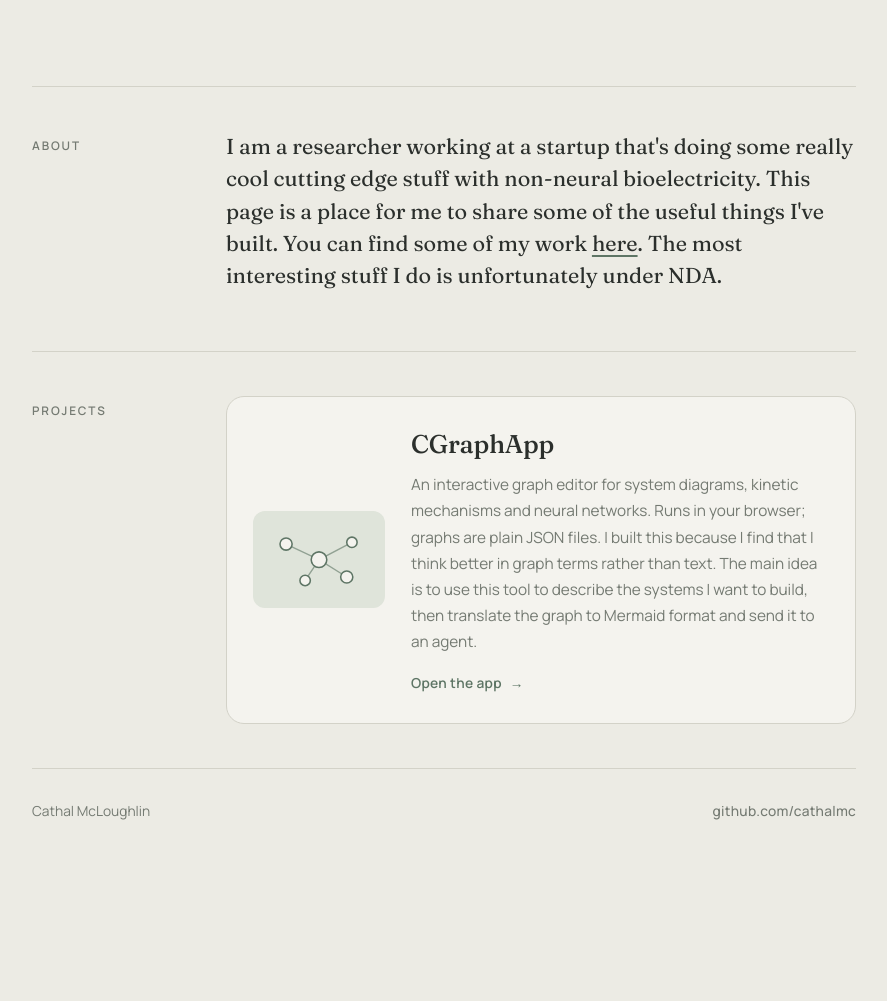
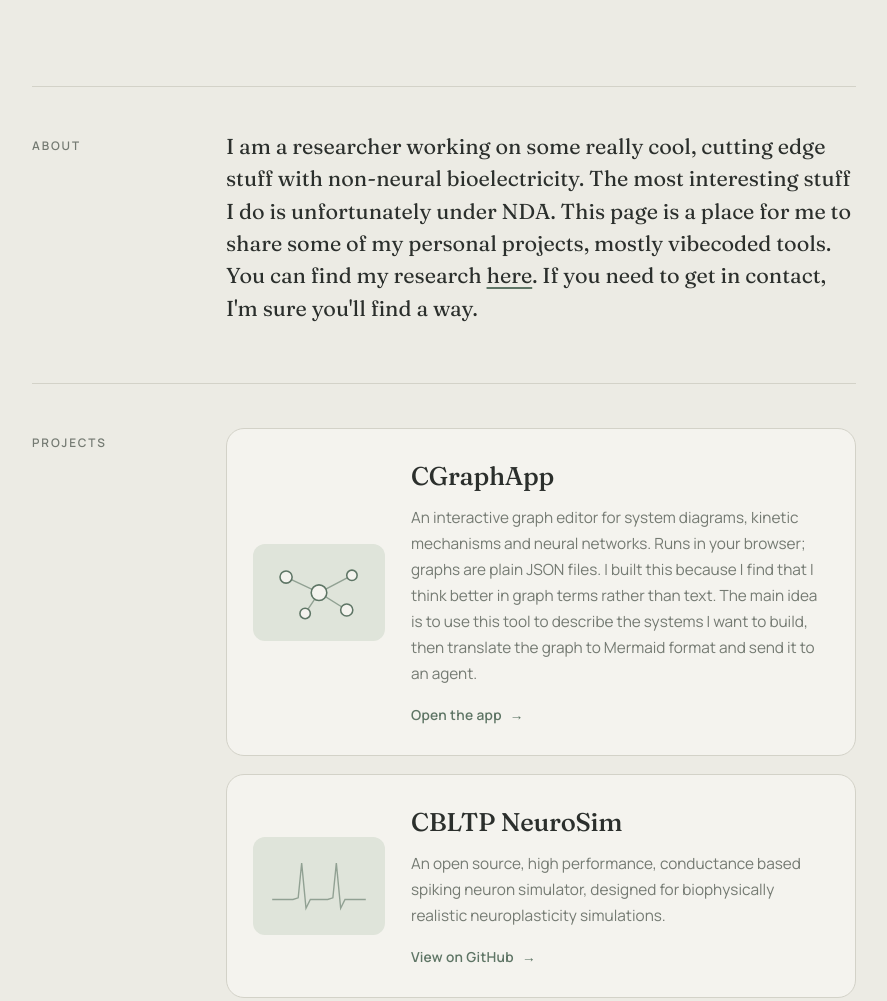
Before and after one commit to cathalmc/cathalmc.github.io, a plain HTML site: page index.html in a window 1280 px wide. Shown: the part 400-1401 px from the top of the page, without its empty margins (196-1083 px from the left). Before the commit the page ends 1266 px from the top, so only its background shows below. Drawn offline with Linux system fonts and the light colour scheme.

Commit message:
Add CBLTP NeuroSim project card and update the about text
Co-Authored-By: Claude Opus 5.5 <noreply@anthropic.com>

```diff
--- a/index.html
+++ b/index.html
@@ -28,12 +28,13 @@
             <section id="about">
                 <h2>About</h2>
                 <div class="body">
-                    <p>I am a researcher working at a startup that's doing some really cool
-                        cutting edge stuff with non-neural bioelectricity. This page is a place
-                        for me to share some of the useful things I've built. You can find some
-                        of my work
+                    <p>I am a researcher working on some really cool, cutting edge stuff with non-neural bioelectricity.
+                        The most interesting stuff I do is unfortunately under NDA.
+                        This page is a place for me to share some of my personal projects, mostly vibecoded tools.
+                        You can find my research
                         <a href="https://scholar.google.com/citations?user=89IjIbAAAAAJ&amp;hl=en">here</a>.
-                        The most interesting stuff I do is unfortunately under NDA.</p>
+                        If you need to get in contact, I'm sure you'll find a way.
+                       </p>
                 </div>
             </section>
 
@@ -60,6 +61,18 @@
                             <span class="open">Open the app</span>
                         </div>
                     </a>
+                    <a class="project" href="https://github.com/cathalmc/CBLTP_NeuroSim">
+                        <svg class="motif" viewBox="0 0 120 80" aria-hidden="true">
+                            <path d="M6 56 H30 L36 54 L40 14 L45 66 L50 56 H70 L76 54 L80 14 L85 66 L90 56 H114" />
+                        </svg>
+                        <div>
+                            <h3>CBLTP NeuroSim</h3>
+                            <p>An open source, high performance, conductance based spiking neuron
+                                simulator, designed for biophysically realistic neuroplasticity
+                                simulations.</p>
+                            <span class="open">View on GitHub</span>
+                        </div>
+                    </a>
                 </div>
             </section>
         </main>
--- a/styles.css
+++ b/styles.css
@@ -255,3 +255,7 @@ footer {
     text-decoration-color: var(--accent);
     text-underline-offset: 4px;
 }
+
+.project + .project {
+    margin-top: 18px;
+}
```
